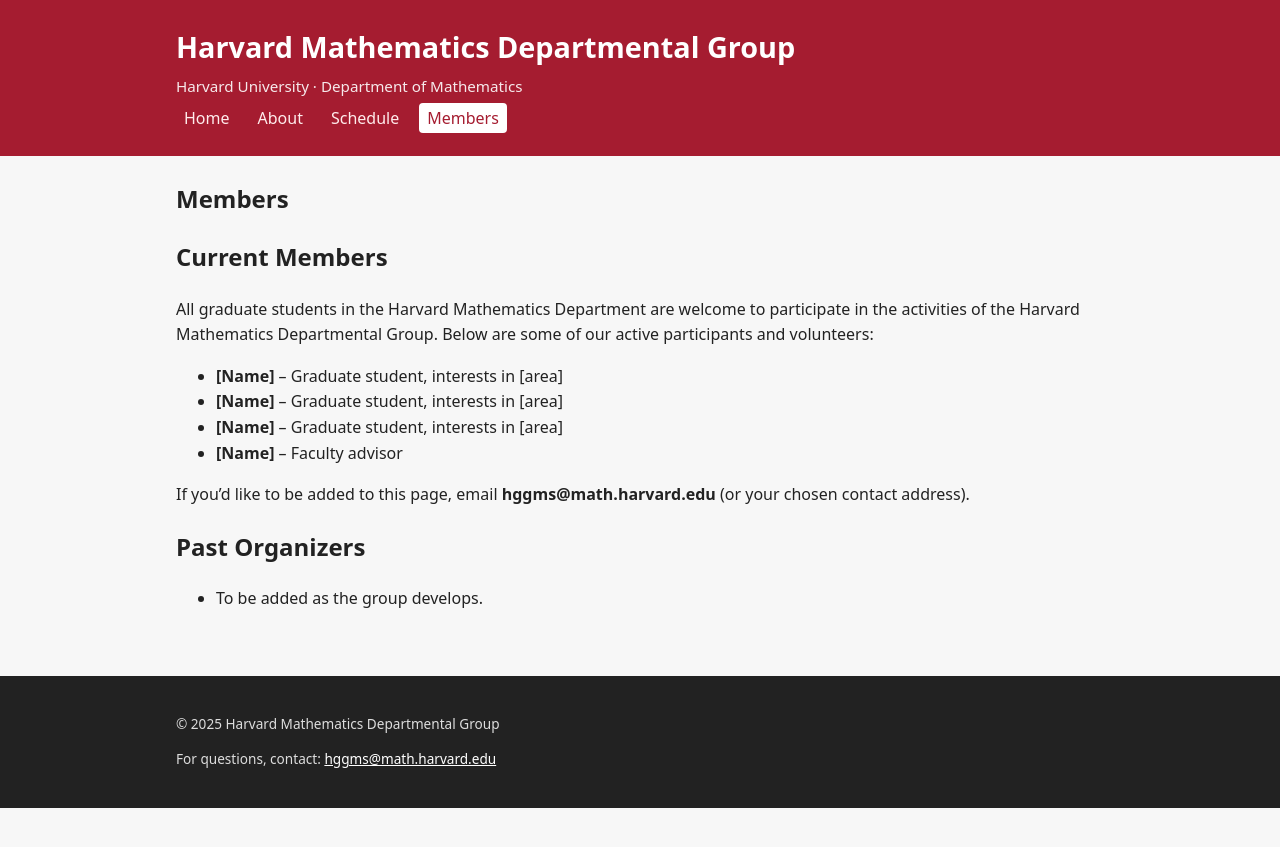
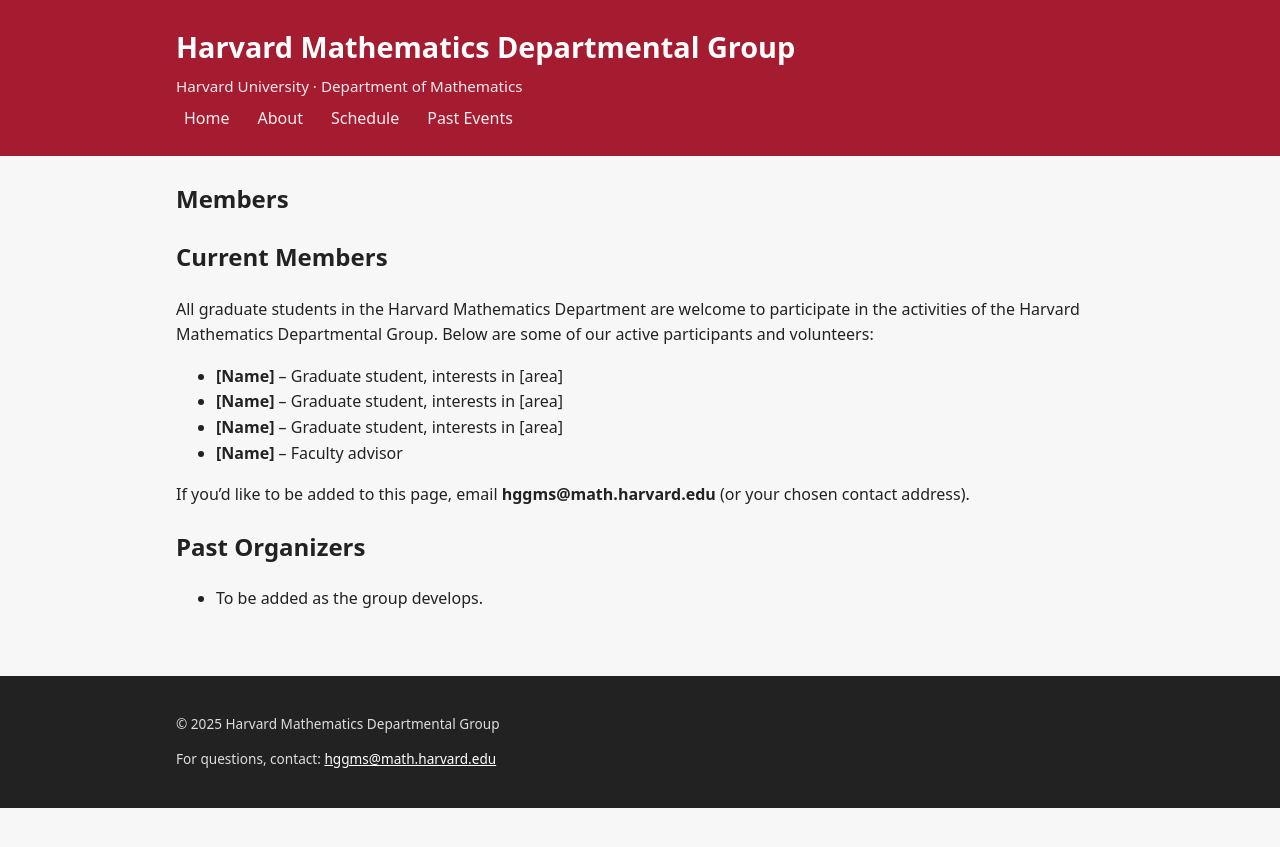
Before and after one commit to szhang612/hggms, a Jekyll site: the page built from members.md, in a window 1280 px wide. Shown: the top 847 px of the page. Built offline with Jekyll 4.4.1, drawn with Linux system fonts in a browser that asks for light colours.

Commit message:
Update _config.yml

```diff
--- a/_config.yml
+++ b/_config.yml
@@ -10,8 +10,8 @@ nav:
     url: "/about/"
   - title: "Schedule"
     url: "/schedule/"
-  - title: "Members"
-    url: "/members/"
+  - title: "Past Events"
+    url: "/past-events/"
 
 theme: null
 markdown: kramdown
```
